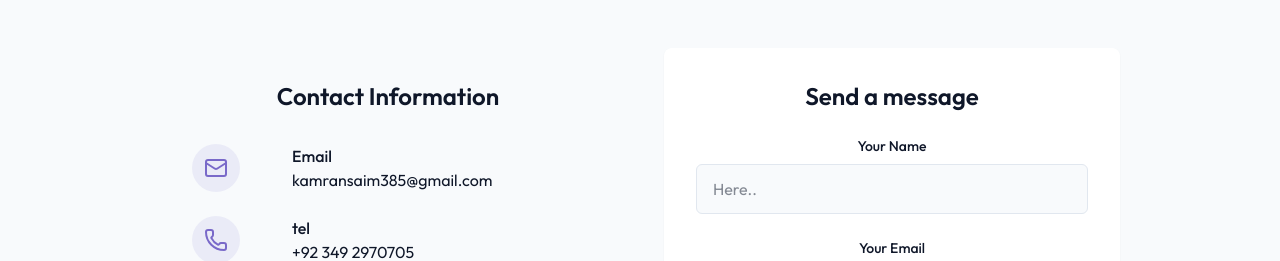
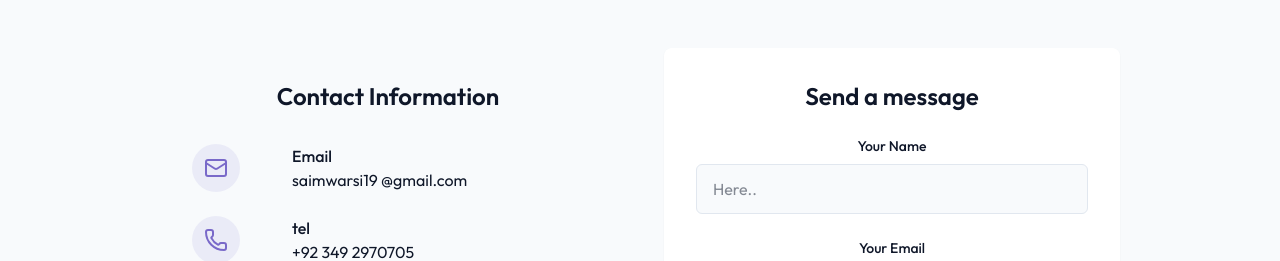
Before and after one commit to Saim-Warsi/Saim-Warsi-developer-portfolio, a React (Vite) app: page / in a window 1280 px wide. Shown: the part 5141-5402 px from the top of the page. Built offline with nearby package versions, Linux system fonts and the light colour scheme; a web font is replaced by a local one.

Commit message:
fixed contact section

```diff
--- a/src/components/ContactSection.jsx
+++ b/src/components/ContactSection.jsx
@@ -145,7 +145,7 @@ const ContactSection = () => {
             </h3>
 
             <div className="space-y-6 justify-center">
-              {/* <div className="flex items-start space-x-13 ">
+            {/* <div className="flex items-start space-x-13 ">
                 <div className="rounded-full p-3 bg-primary/10 ">
                   <Mail className="h-6 w-6 text-primary " />
                 </div>
@@ -160,21 +160,21 @@ const ContactSection = () => {
                 </div>
               </div> */}
 
-<div className="flex items-start space-x-13 ">
+              <div className="flex items-start space-x-13 ">
                 <div className="rounded-full p-3 bg-primary/10 ">
                   <Mail className="h-6 w-6 text-primary " />
                 </div>
                 <div className="text-start">
                   <h4 className="font-medium">Email</h4>
                   <a
-                    href="mailto:kamransaim385@gmail.com"
+                    href="tel:+923492970705"
                     className="text-muted-foreground hover:text-primary transition-colors"
                   >
-                    kamransaim385@gmail.com
+                   saimwarsi19
+                   @gmail.com
                   </a>
                 </div>
               </div>
-
               <div className="flex items-start space-x-13 ">
                 <div className="rounded-full p-3 bg-primary/10 ">
                   <Phone className="h-6 w-6 text-primary " />
```
